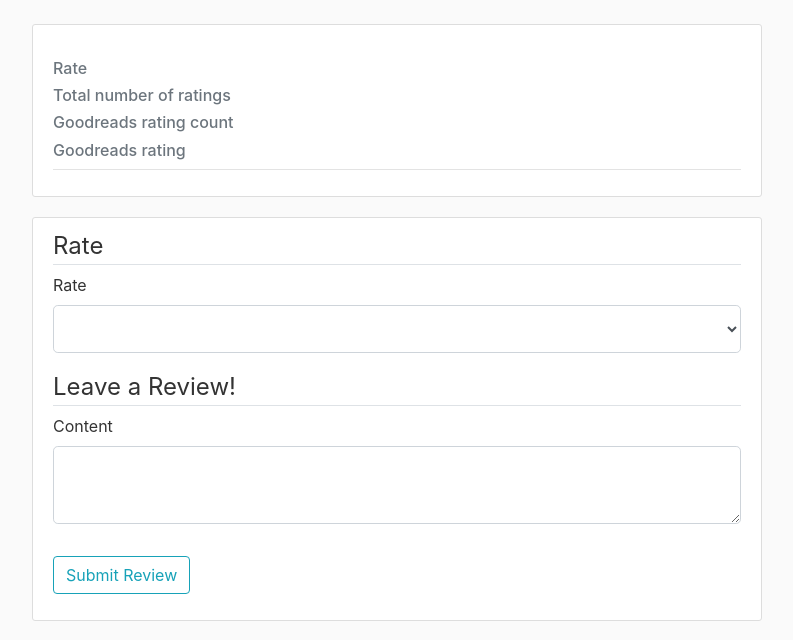
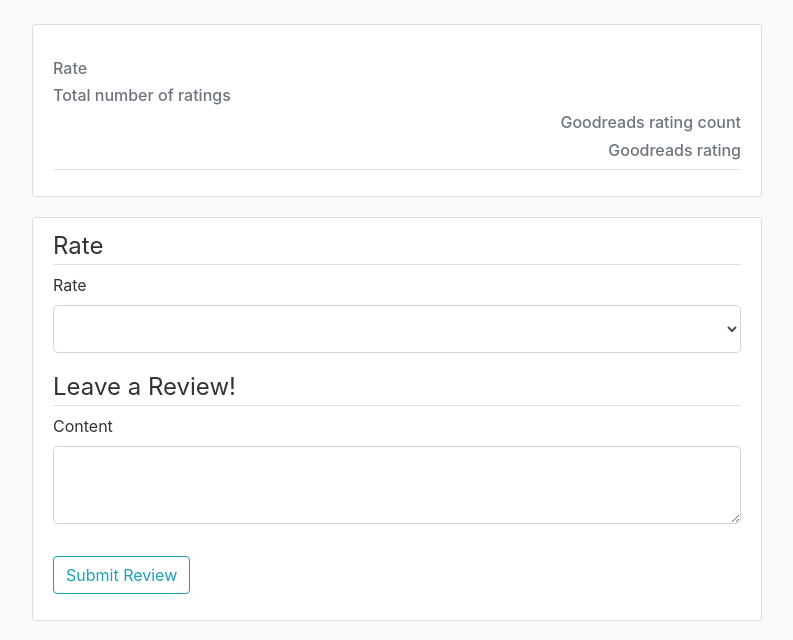
Before and after one commit to aoben/CS50, a Flask app: template dazreads/templates/bookpage.html in a window 1280 px wide. Shown: the part 56-696 px from the top of the page, without its empty margins (53-846 px from the left). Run offline with Flask 2, Linux system fonts and the light colour scheme; the template is opened without the code that fills it: values that come from a table or form of the project are taken from there, others are empty; some libraries are stand-ins or nearby versions.

Commit message:
right aligned good reads info

```diff
--- a/dazreads/templates/bookpage.html
+++ b/dazreads/templates/bookpage.html
@@ -10,9 +10,11 @@
                     <h6 class="text-muted">Rate {{ avg_rate }}</h6>
                     <h6 class="text-muted">Total number of ratings {{ count_rate }}</h6>
                 </div>
-                <div>
-                    <h6 class="text-muted">Goodreads rating count {{ goodreads["books"][0]["average_rating"] }}</h6>
-                    <h6 class="text-muted">Goodreads rating {{ goodreads["books"][0]["work_ratings_count"] }}</h6>
+                <div class="row">
+                    <div class="col text-right">
+                        <h6 class="text-muted">Goodreads rating count {{ goodreads["books"][0]["average_rating"] }}</h6>
+                        <h6 class="text-muted">Goodreads rating {{ goodreads["books"][0]["work_ratings_count"] }}</h6>
+                    </div>
                 </div>
             </div>
             <h2><a class="article-title" href="#">{{ posts.title }}</a></h2>
```
